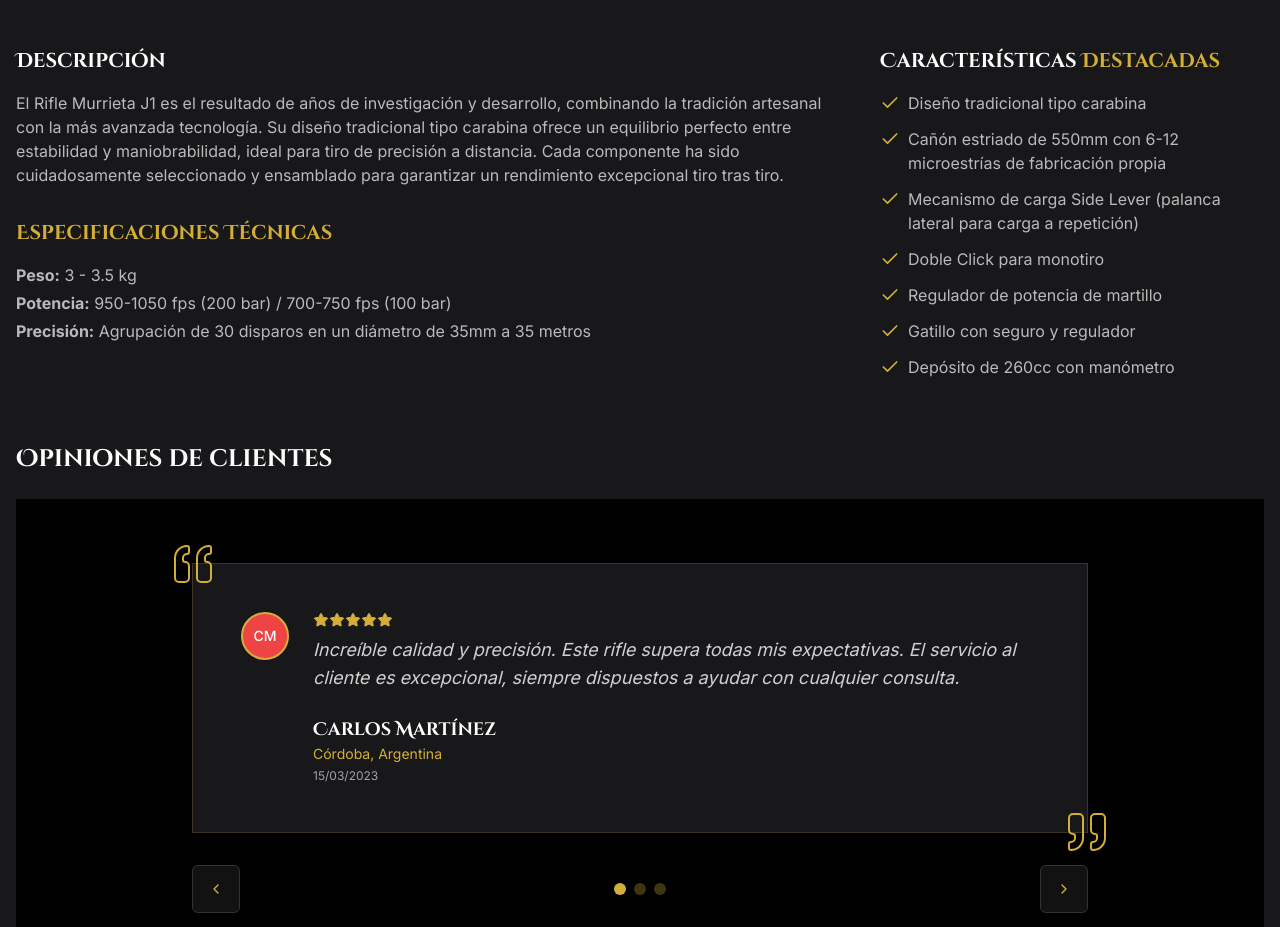
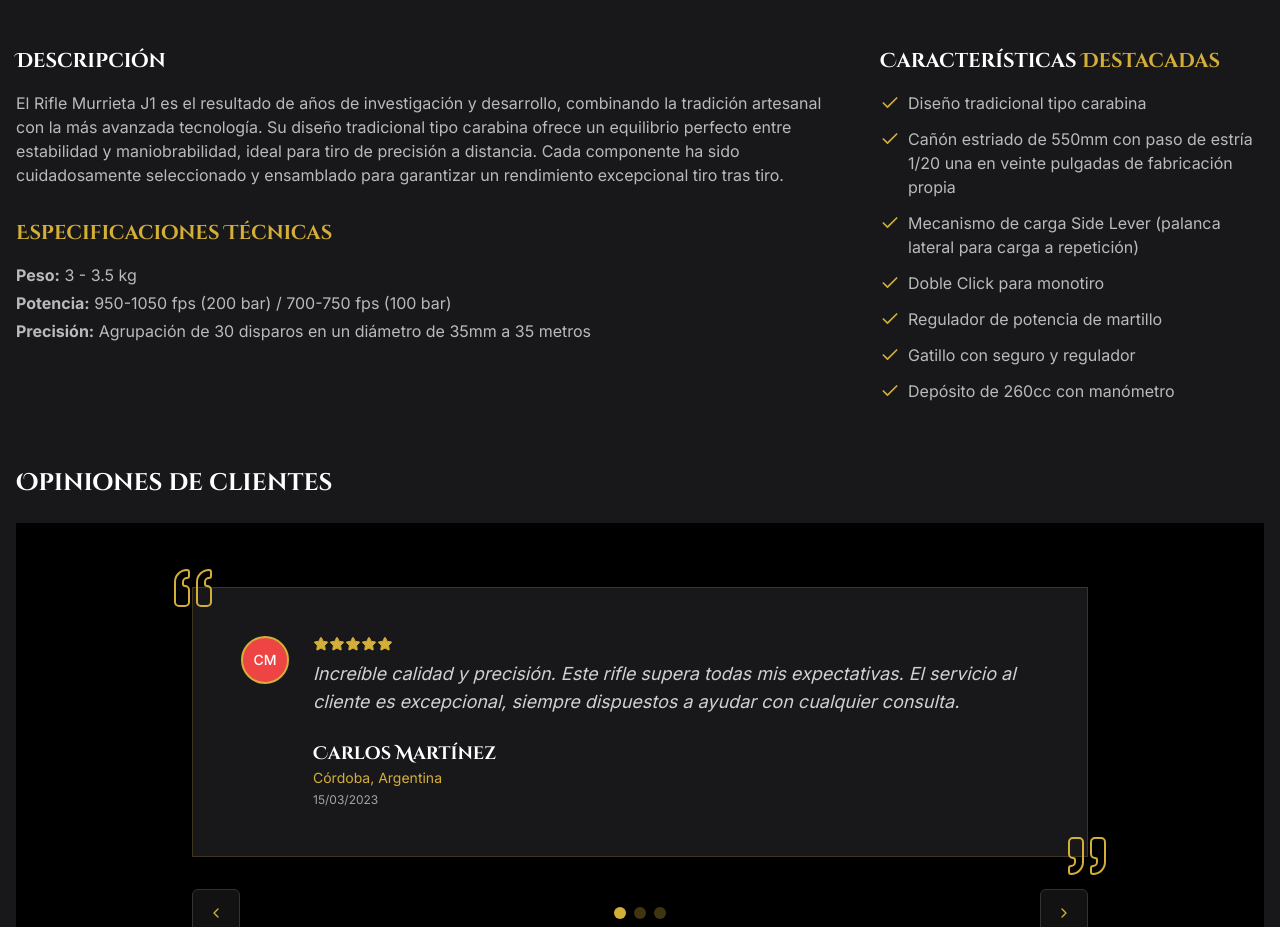
Before and after one commit to clientesweb/jmurrietafinal, a Next.js app: page /rifles/rifle-murrieta-j1 in a window 1280 px wide. Shown: the part 1640-2567 px from the top of the page. Built offline with nearby package versions, Linux system fonts and the light colour scheme.

Commit message:
Actualizar page.tsx

```diff
--- a/app/rifles/rifle-murrieta-j1/page.tsx
+++ b/app/rifles/rifle-murrieta-j1/page.tsx
@@ -4,11 +4,11 @@ import RifleMurrietaJ1Client from "./RifleMurrietaJ1Client"
 export const metadata = {
   title: "Rifle Murrieta J1 | Precisión y Elegancia",
   description:
-    "El Rifle Murrieta J1, fabricado artesanalmente en Argentina. Diseño tradicional tipo carabina con cañón estriado de 550mm. Disponible en diferentes calibres y opciones de culata. Precisión excepcional, diseño elegante y acabados de primera calidad.",
+    "El Rifle Murrieta J1, fabricado artesanalmente en Argentina. Diseño tradicional tipo carabina con cañón estriado de 550mm con paso de estría 1/20 una en veinte pulgadas. Disponible en diferentes calibres y opciones de culata. Precisión excepcional, diseño elegante y acabados de primera calidad.",
   openGraph: {
     title: "Rifle Murrieta J1 | Precisión y Elegancia",
     description:
-      "El Rifle Murrieta J1, fabricado artesanalmente en Argentina. Diseño tradicional tipo carabina con cañón estriado de 550mm. Disponible en diferentes calibres y opciones de culata. Precisión excepcional, diseño elegante y acabados de primera calidad.",
+      "El Rifle Murrieta J1, fabricado artesanalmente en Argentina. Diseño tradicional tipo carabina con cañón estriado de 550mm con paso de estría 1/20 una en veinte pulgadas. Disponible en diferentes calibres y opciones de culata. Precisión excepcional, diseño elegante y acabados de primera calidad.",
     images: [
       {
         url: "https://jmurrietapcp.com/images/rifle-j1-real-1.jpeg",
@@ -60,7 +60,7 @@ export const productData = {
   ],
   features: [
     "Diseño tradicional tipo carabina",
-    "Cañón estriado de 550mm con 6-12 microestrías de fabricación propia",
+    "Cañón estriado de 550mm con paso de estría 1/20 una en veinte pulgadas de fabricación propia",
     "Mecanismo de carga Side Lever (palanca lateral para carga a repetición)",
     "Doble Click para monotiro",
     "Regulador de potencia de martillo",
```
